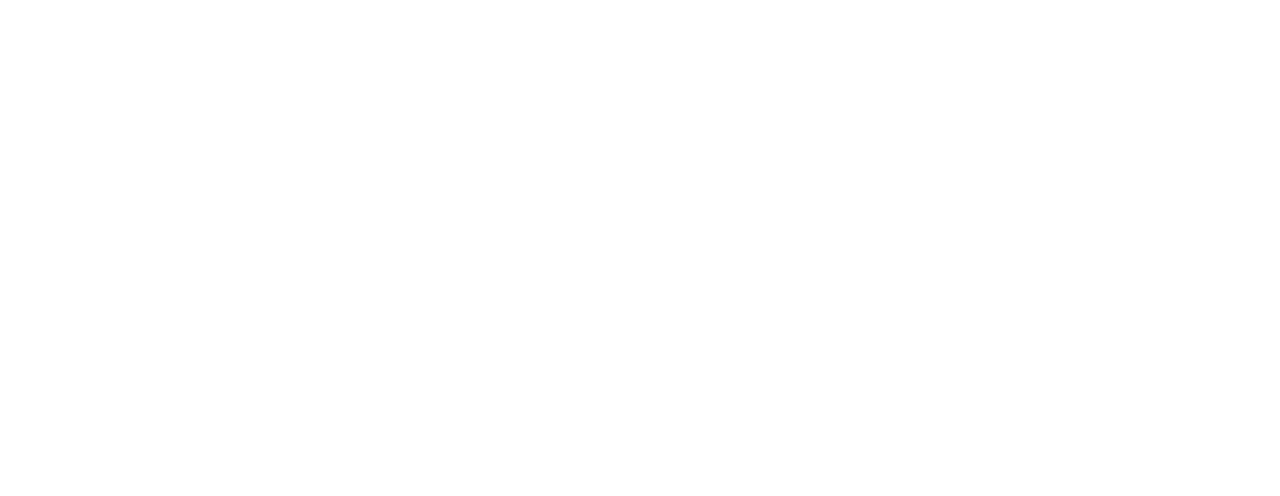
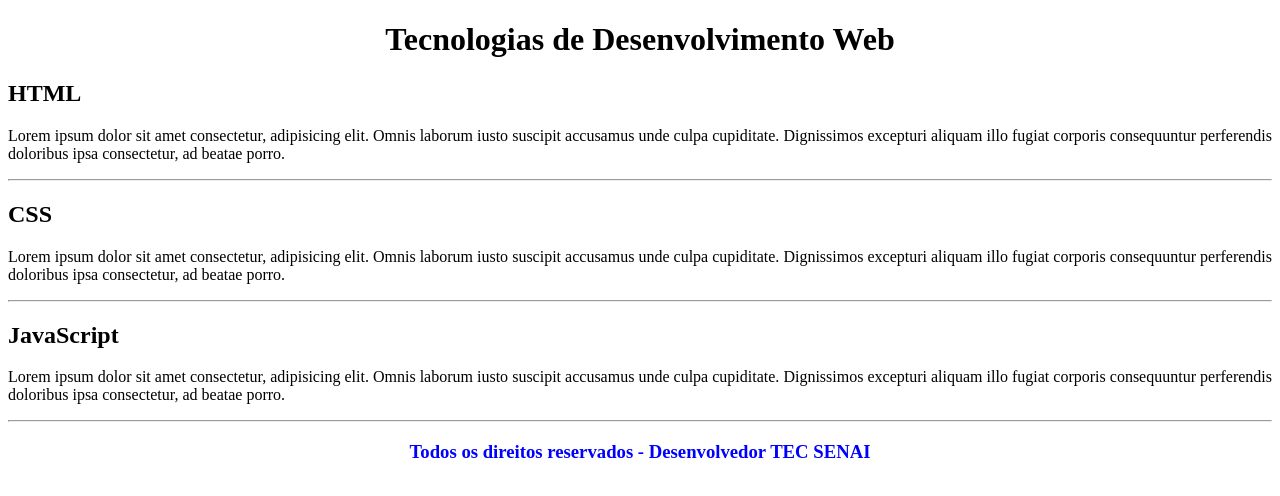
Before and after one commit to santtszz7/Erick_93627, a plain HTML site: page 001 - HTML/ex2.html in a window 1280 px wide. Drawn offline with Linux system fonts and the light colour scheme.

Commit message:
Update ex2.html

```diff
--- a/001 - HTML/ex2.html
+++ b/001 - HTML/ex2.html
@@ -8,6 +8,42 @@
     <title>Tecnologias Web</title>
 </head>
 <body>
+    <header> <!-- Cabecalho-->
+        <center>
+                <h1>Tecnologias de Desenvolvimento Web</h1>
+        </center>
 
+    </header>
+         <main> <!-- Conteúdo Principal-->
+            <section>
+                <h2>
+                    <b>HTML</b>
+                </h2>
+                <p align="justify">Lorem ipsum dolor sit amet consectetur, adipisicing elit. Omnis laborum iusto suscipit accusamus unde culpa cupiditate. Dignissimos excepturi aliquam illo fugiat corporis consequuntur perferendis doloribus ipsa consectetur, ad beatae porro.</p>
+            </section>
+            <hr>
+             <section>
+                <h2>
+                    <b>CSS</b>
+                </h2>
+                <p align="justify">Lorem ipsum dolor sit amet consectetur, adipisicing elit. Omnis laborum iusto suscipit accusamus unde culpa cupiditate. Dignissimos excepturi aliquam illo fugiat corporis consequuntur perferendis doloribus ipsa consectetur, ad beatae porro.</p>
+            </section>
+            <hr>
+             <section>
+                <h2>
+                    <b>JavaScript</b>
+                </h2>
+                <p align="justify">Lorem ipsum dolor sit amet consectetur, adipisicing elit. Omnis laborum iusto suscipit accusamus unde culpa cupiditate. Dignissimos excepturi aliquam illo fugiat corporis consequuntur perferendis doloribus ipsa consectetur, ad beatae porro.</p>
+            </section>
+            <hr>
+         </main>
+              <footer> <!-- Rodapé-->
+                   <div>
+                    <center>
+                          <h3>
+                            <font color="blue">Todos os direitos reservados - Desenvolvedor TEC SENAI</h3></font>
+                    </center>
+                   </div>
+              </footer>
 </body>
 </html>
```
